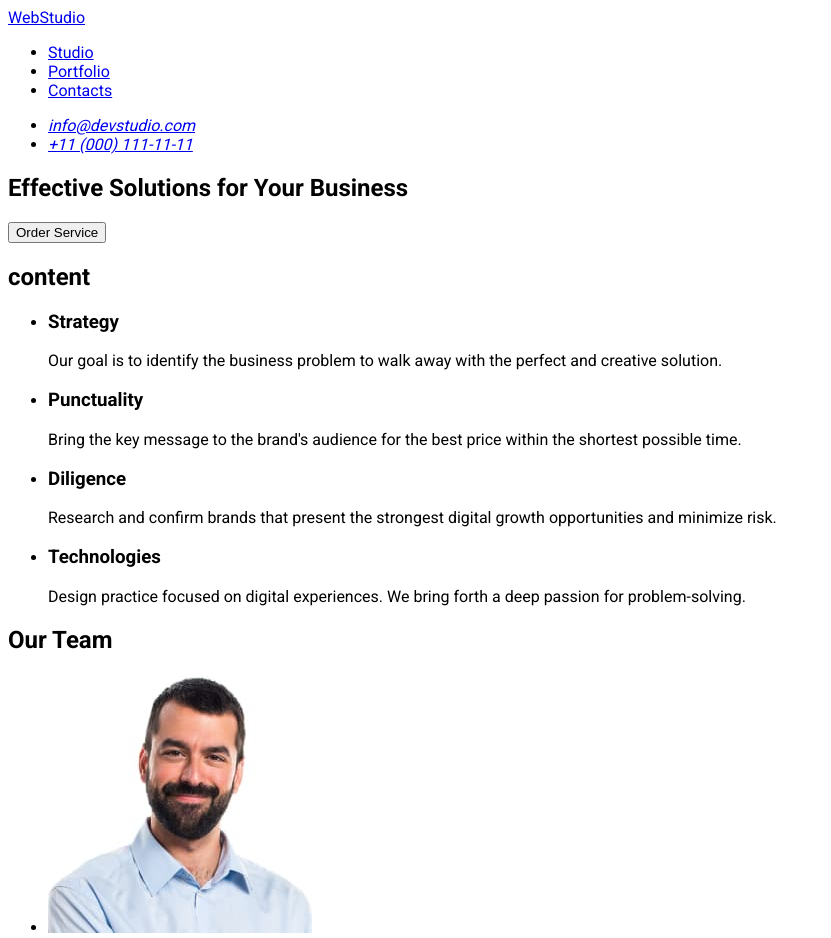
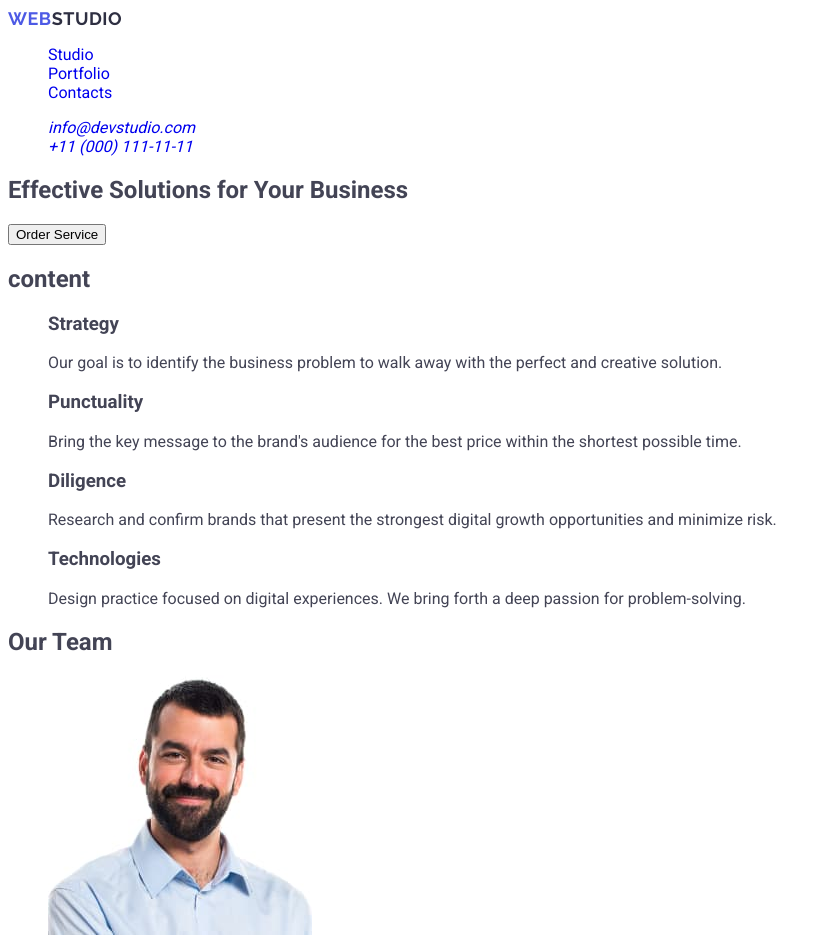
Before and after one commit to Dima7713/goit-markup-hw-02, a plain HTML site: page index.html in a window 1280 px wide. Shown: the top 938 px of the page, without its empty margins (0-831 px from the left). Drawn offline with Linux system fonts and the light colour scheme.

Commit message:
new index style.css

```diff
--- a/css/style.css
+++ b/css/style.css
@@ -2,4 +2,25 @@ body{
     font-family: 'Raleway', sans-serif;
 
     font-family: 'Roboto', sans-serif;
+    color: #434455;
+    background-color: #fff;
 }
+a{
+    text-decoration: none;
+}
+ul, ol{
+    list-style-type: none;
+}
+.logo{
+    color: var(--NAVY-BLUE, #2e2f42);
+font-family: Raleway;
+font-size: 18px;
+font-style: normal;
+font-weight: 700;
+line-height: 21px; /* 116.667% */
+letter-spacing: 0.54px;
+text-transform: uppercase;
+}
+.logo-studio{
+    color: var(--IRIS, #4d5ae5);
+}
--- a/index.html
+++ b/index.html
@@ -9,9 +9,10 @@
     <link rel="stylesheet" href="./css/style.css">
 </head>
 <body>
+    <!--PAGE HEADER-->
     <header>
         <nav>
-         <a href="./index.html">WebStudio</a>
+         <a class="logo" href="./index.html" ><span class="logo-studio">Web</span>studio</a>
         <Ul>
             <li>
                 <a href="/" target="_blank">Studio</a>
@@ -36,6 +37,7 @@
         </address>
       </header>
       <main>
+        <!--HERO SECTION-->
         <section>
         <h1>Effective Solutions for Your Business</h1>
         <button type="button">Order Service</button>
```
